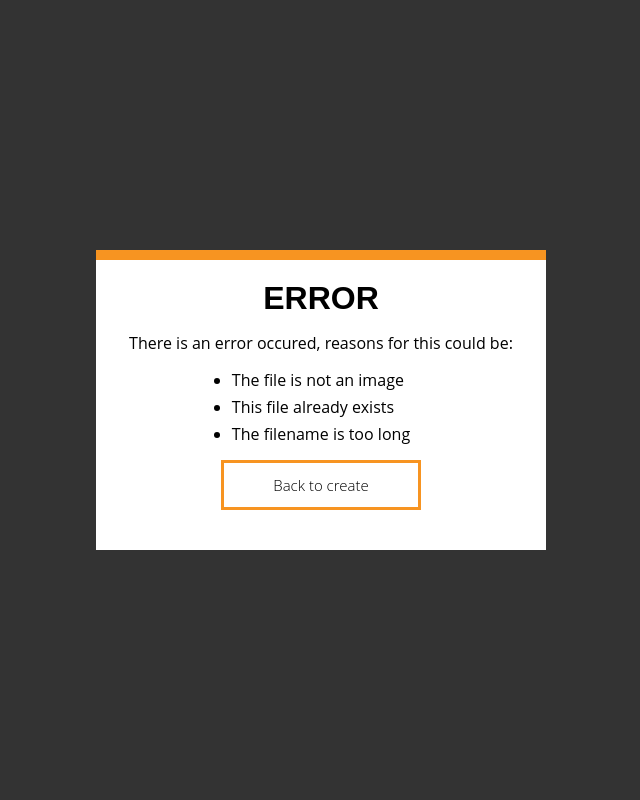
After one commit to IcyWillow/gamingportal, a PHP site: page /view/upload-error.php in a window 1280 px wide. The commit adds this page. Shown: the whole page, without its empty margins (319-959 px from the left). Run offline with PHP 8.4, Linux system fonts and the light colour scheme.

Commit message:
added error page

```diff
--- /dev/null
+++ b/public/css/error.css
@@ -0,0 +1,39 @@
+a {
+  width: 200px;
+  height: 50px;
+  margin-top: 15px;
+  margin-bottom: 20px;
+  border: 3px solid #F79421;
+  font-size: 15px;
+  cursor: pointer;
+  font-family: 'Open Sans', sans-serif;
+  color: black;
+  justify-content: center;
+  display: flex;
+  align-items: center;
+  font-weight: 200;
+}
+
+li {
+  font-family: 'Open Sans', sans-serif;
+  font-size: 16px;
+  margin-top: 5px;
+}
+
+ul {
+  margin-top: 10px;
+  text-align: left;
+}
+
+h1 {
+  margin-bottom: 15px;
+}
+
+a:hover {
+  background-color: #f1f1f1;
+}
+
+.wrapper {
+  border-top: 10px solid #F79421;
+  text-align: center;
+}
--- a/public/css/style.css
+++ b/public/css/style.css
@@ -46,3 +46,16 @@ a {
     text-decoration: none;
     font-weight: 550;
 }
+
+.wrapper {
+    background-color: white;
+    display: flex;
+    flex-direction: column;
+    align-items: center;
+    width: 50%;
+    height: fit-content;
+    margin: 0 auto;
+    padding: 20px 20px 20px 20px;
+    max-width: 450px;
+    min-width: 350px;
+}
--- /dev/null
+++ b/view/upload-error.php
@@ -0,0 +1,27 @@
+<?php
+
+?>
+<!DOCTYPE html>
+<html lang="en">
+
+<head>
+  <meta charset="UTF-8">
+  <link rel="stylesheet" href="../public/css/style.css">
+  <link rel="stylesheet" href="../public/css/error.css">
+  <title>Gaming Portal</title>
+</head>
+
+<body>
+<div class="wrapper">
+<h1>Error</h1>
+  <p>There is an error occured, reasons for this could be:</p>
+  <ul>
+    <li>The file is not an image</li>
+    <li>This file already exists</li>
+    <li>The filename is too long</li>
+  </ul>
+  <a href="../view/create.php">Back to create</a>
+</div>
+</body>
+
+</html>
```
Also changed, not shown: lib/upload.php (+6 -4 lines), public/css/forms.css (+0 -13 lines), public/images/gjdgjfjgfkgfsjdögjfglkjdfögjfldksjögkfjgdsfkljgkölfdsfmvfödksgdirtdfsgkmrstjidfölgmfslijtsöfmgristjdflgmlö.png (renamed from public/images/logo.png).
